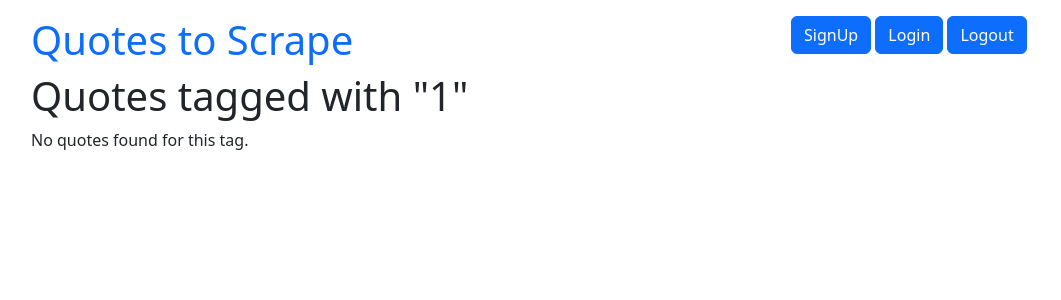
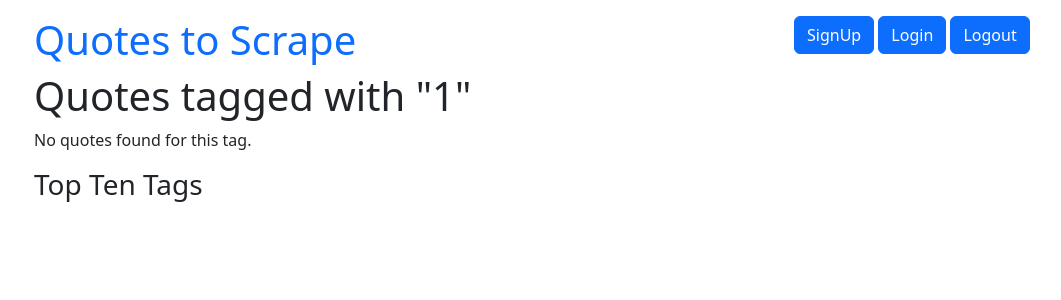
Before and after one commit to MaximHoncharenko/goit-web-hw-10, a Django app: page /tag/1/ in a window 1280 px wide. Shown: the top 300 px of the page, without its empty margins (51-1112 px from the left). Run offline with Django 5.2, Linux system fonts and the light colour scheme; data that the repository does not hold is empty.

Commit message:
Add top tags feature to quotes display; update templates and styles

```diff
--- a/quotes/static/quotes/style.css
+++ b/quotes/static/quotes/style.css
@@ -47,3 +47,12 @@
     border: 1px solid #dddddd;
     border-radius: 15px;
 }
+.tags-box {
+    text-align: right;
+}
+.col-xs-1, .col-sm-1, .col-md-1, .col-lg-1, .col-xs-2, .col-sm-2, .col-md-2, .col-lg-2, .col-xs-3, .col-sm-3, .col-md-3, .col-lg-3, .col-xs-4, .col-sm-4, .col-md-4, .col-lg-4, .col-xs-5, .col-sm-5, .col-md-5, .col-lg-5, .col-xs-6, .col-sm-6, .col-md-6, .col-lg-6, .col-xs-7, .col-sm-7, .col-md-7, .col-lg-7, .col-xs-8, .col-sm-8, .col-md-8, .col-lg-8, .col-xs-9, .col-sm-9, .col-md-9, .col-lg-9, .col-xs-10, .col-sm-10, .col-md-10, .col-lg-10, .col-xs-11, .col-sm-11, .col-md-11, .col-lg-11, .col-xs-12, .col-sm-12, .col-md-12, .col-lg-12 {
+    position: relative;
+    min-height: 1px;
+    padding-left: 15px;
+    padding-right: 15px;
+}
--- a/quotes/templates/quotes/quotes_by_tag.html
+++ b/quotes/templates/quotes/quotes_by_tag.html
@@ -1,5 +1,5 @@
 {% extends 'quotes/base.html' %}
-{% load extract %}
+
 {% block content %}
 <h1>Quotes tagged with "{{ tag }}"</h1>
 
@@ -8,11 +8,11 @@
         {% for quote in quotes %}
         <div class="quote">
             <p>{{ quote.quote }}</p>
-            <p>by {{ quote.author|author }}</p>
+            <p>by {{ quote.author }}</p>
             <div class="tags">
                 Tags:
                 {% for tag in quote.tags %}
-                <a href="{% url 'quotes_by_tag' tag=tag %}">{{ tag }}</a>
+                    <a href="{% url 'quotes_by_tag' tag=tag %}">{{ tag }}</a>
                 {% endfor %}
             </div>
         </div>
@@ -21,4 +21,13 @@
         <p>No quotes found for this tag.</p>
     {% endif %}
 </div>
+
+<!-- Top Ten Tags Block -->
+<h3>Top Ten Tags</h3>
+<ul>
+    {% for tag, count in top_tags %}
+        <li><a href="{% url 'quotes_by_tag' tag=tag %}">{{ tag }} ({{ count }})</a></li>
+    {% endfor %}
+</ul>
+
 {% endblock %}
--- a/quotes/urls.py
+++ b/quotes/urls.py
@@ -2,6 +2,6 @@ from django.urls import path
 from . import views
 
 urlpatterns = [
-    path('', views.main, name='main'),  # Головна сторінка
-    path('tag/<str:tag>/', views.quotes_by_tag, name='quotes_by_tag'),  # Пошук за тегом
+    path('', views.main, name='main'),
+    path('tag/<str:tag>/', views.quotes_by_tag, name='quotes_by_tag'),
 ]
--- a/quotes/utils.py
+++ b/quotes/utils.py
@@ -1,6 +1,23 @@
 from pymongo import MongoClient
+from collections import Counter
 
 def get_mongodb():
     client = MongoClient('mongodb://localhost:27017/')
     db = client['hw_10']
     return db
+
+def get_top_tags():
+    db = get_mongodb()
+    quotes = db.quotes.find()  # Отримуємо всі цитати
+    all_tags = []
+
+    # Перебираємо всі цитати та додаємо їх теги до списку
+    for quote in quotes:
+        all_tags.extend(quote.get('tags', []))  # Якщо немає тегів, повернемо порожній список
+
+    # Підраховуємо кількість кожного тега
+    tag_counts = Counter(all_tags)
+
+    # Повертаємо топ-10 тегів
+    top_tags = tag_counts.most_common(10)
+    return top_tags
--- a/quotes/views.py
+++ b/quotes/views.py
@@ -1,7 +1,6 @@
 from django.shortcuts import render
-from .utils import get_mongodb
+from .utils import get_mongodb, get_top_tags
 from django.core.paginator import Paginator, EmptyPage, PageNotAnInteger
-
 
 def main(request):
     db = get_mongodb()
@@ -15,10 +14,24 @@ def main(request):
     except (PageNotAnInteger, EmptyPage):
         quotes_on_page = paginator.page(1)
 
-    return render(request, "quotes/index.html", context={"quotes_on_page": quotes_on_page})
+    top_tags = get_top_tags()  # Отримуємо топ-10 тегів
 
+    return render(request, "quotes/index.html", context={
+        "quotes_on_page": quotes_on_page,
+        "top_tags": top_tags  # Передаємо top_tags на головну сторінку
+    })
 
 def quotes_by_tag(request, tag):
     db = get_mongodb()
-    quotes = list(db.quotes.find({"tags": tag}))  # Знайти цитати з конкретним тегом
-    return render(request, "quotes/quotes_by_tag.html", context={"quotes": quotes, "tag": tag})
+
+    # Шукаємо цитати, що мають цей тег
+    quotes = list(db.quotes.find({"tags": tag}))
+
+    # Отримуємо топ-10 тегів
+    top_tags = get_top_tags()
+
+    return render(request, "quotes/quotes_by_tag.html", context={
+        "quotes": quotes,
+        "tag": tag,
+        "top_tags": top_tags  # Передаємо top_tags
+    })
```
Also changed, not shown: quotes/templates/quotes/index.html (+13 -2 lines).
